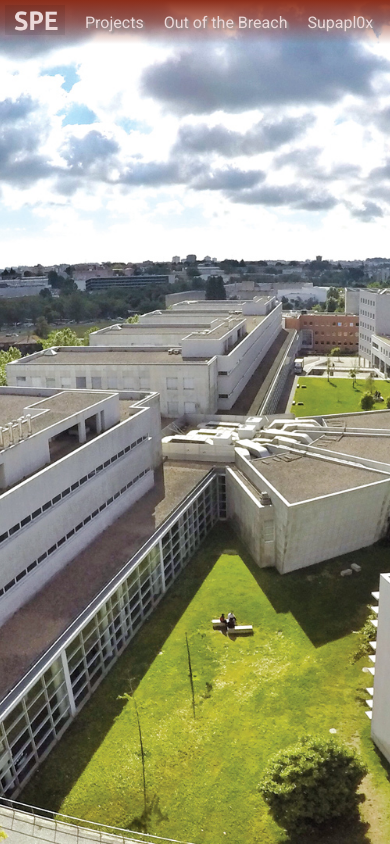
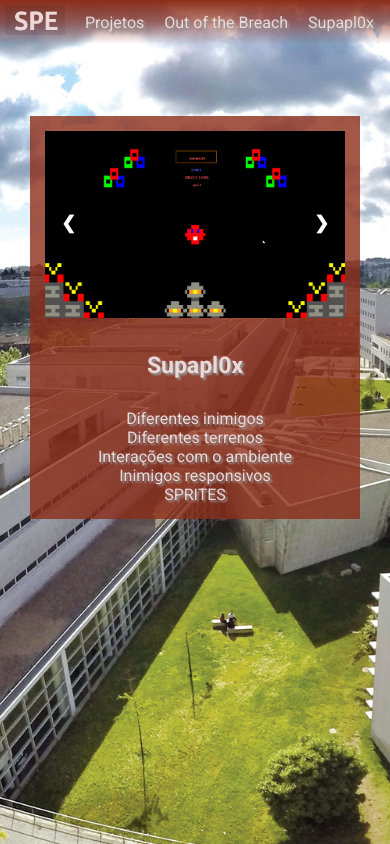
Before and after one commit to toni-santos/profissao-engenheiro, a plain HTML site: page projects/supa.html in a window 390 px wide. Drawn offline with Linux system fonts and the light colour scheme.

Commit message:
Finished designing individual project pages

```diff
--- a/projects/slideshow.css
+++ b/projects/slideshow.css
@@ -13,6 +13,7 @@ content {
 #slideshow {
   display: flex;
   align-items: center;
+
   margin-left: 30px;
   margin-right: 30px;
   padding: 15px;
@@ -28,16 +29,18 @@ content {
 .prev, .next {
   cursor: pointer;
   position: absolute;
-  top: 50%;
+  top: 0%;
   width: auto;
-  margin-top: -22px;
+  margin-top: 0px;
   padding: 16px;
+  padding-top: 50%;
   color: white;
   font-weight: bold;
   font-size: 18px;
   transition: 0.6s ease;
   border-radius: 0 3px 3px 0;
   user-select: none;
+  height: 100%;
 }
 
 /* Position the "next button" to the right */
@@ -74,3 +77,57 @@ img {
 #slideshow-content {
   margin-left: 30px;
 }
+
+[id^=slideshow-content] {
+  display: flex;
+  align-content: center;
+  justify-content: center;
+  align-items: center;
+  flex-direction: column;
+  text-align: center;
+  width: 100%;
+  margin-left: 30px;
+  margin-right: 30px;
+}
+
+#slideshow-content2 > p:nth-child(2) {
+  margin-bottom: 30px;
+}
+
+#slideshow-content2 > p:nth-child(3) > a {
+  color: rgb(235, 217, 217);
+  text-shadow: 2px 2px 2px rgba(150, 150, 150, 1);
+}
+
+#sl-h {
+  font-size: 23px;
+  color: rgb(235, 217, 217);
+  text-shadow: 2px 2px 2px rgba(150, 150, 150, 1);
+}
+
+#feats {
+  margin-top: 30px;
+  list-style: none;
+  display: flex;
+  flex-direction: column;
+  align-items: center;
+  list-style: none;
+}
+
+@media only screen and (max-width: 600px) {
+  #slideshow {
+      display: flex;
+      flex-direction: column;
+  }
+
+  .slideshow-container {
+    max-width: 100%;
+  }
+
+  [id^=slideshow-content] {
+    margin-left: 30px;
+    margin-right: 30px;
+    margin-top: 30px;
+  }
+
+}
--- a/projects/supa.html
+++ b/projects/supa.html
@@ -12,21 +12,77 @@
         <link rel="icon" type="image/png" sizes="16x16" href="/imgs/favicon-16x16.png">
         <link rel="manifest" href="/imgs/site.webmanifest">
         <link rel="stylesheet" href="/style.css">
+        <link rel="stylesheet" href="slideshow.css">
+        <style>
+            .prev, .next {
+                padding-top: 27%
+            }
+        </style>
     </head>
     <body>
         <section id="page">
             <nav>
                 <ul id="nav-items">
                     <li><a href="../index.html"><img src="/imgs/logo.png" id="logo"></a></li>
-                    <li><a href="../projects.html">Projects</a></li>
+                    <li><a href="../projects.html">Projetos</a></li>
                     <li><a href="./ootb.html">Out of the Breach</a></li>
                     <li><a href="./supa.html">Supapl0x<a></li>
                 </ul>
             </nav>
             <main>
                 <section class="content">
+                    <div id="slideshow">
+                        <div class="slideshow-container">
+
+                            <div class="mySlides">
+                              <img src="../imgs/MainMenu.jpg">
+                            </div>
+
+                            <div class="mySlides">
+                                <img src="../imgs/Level1Complete.gif">
+                            </div>
+
+                            <a class="prev" onclick="plusSlides(-1)">&#10094;</a>
+                            <a class="next" onclick="plusSlides(1)">&#10095;</a>
+                        </div>
+                        <div id="slideshow-content1">
+                            <h3 id="sl-h">Supapl0x</h3>
+                            <ul id="feats">
+                                <li id="feats-item"><p id="desc">Diferentes inimigos</p></li>
+                                <li id="feats-item"><p id="desc">Diferentes terrenos</p></li>
+                                <li id="feats-item"><p id="desc">Interações com o ambiente</p></li>
+                                <li id="feats-item"><p id="desc">Inimigos responsivos</p></li>
+                                <li id="feats-item"><p id="desc">SPRITES</p></li>
+                            </ul>
+                        </div>
+
+                        <div id="slideshow-content2" style="display: none;">
+                            <p id="desc">O objetivo quando desenhamos este remake/demake de Into the Breach era manter alguns elementos do jogo original, nomeadamente as sprites originais e o gameplay que envolve estratégia e interação com o mapa/ambiente!</p>
+                            <p id="desc">Como estamos na cadeira de LDTS priotizamos sempre fazer código que fosse fácil de no futuro mudarmos ou adicionarmos coisas!</p>
+                            <p id="desc"><a href="https://github.com/Fabio-A-Sa/Y2S1-LabTesteSoftware/tree/main/Project">Repositório no github!</a></p>
+                        </div>
+                    </div>
                 </section>
             </main>
         </section>
     </body>
+    <script type="text/javascript" src="slideshow.js"></script>
+    <script type="text/javascript">
+        const slshow_1 = document.getElementById("slideshow-content1");
+        const slshow_2 = document.getElementById("slideshow-content2");
+
+        addEventListener("click", function(e) {
+            if (e.target.className == "prev" || e.target.className == "next") {
+                if (slshow_2.style.display == "none") {
+                    slshow_1.style.display = "none";
+                    slshow_2.style.display = "flex";
+                } else {
+                    slshow_1.style.display = "flex";
+                    slshow_2.style.display = "none";
+                }
+            }
+        });
+
+
+    </script>
 </html>
```
Also changed, not shown: index.html (+1 -1 lines), projects.html (+1 -1 lines), projects/ootb.html (+17 -19 lines).
